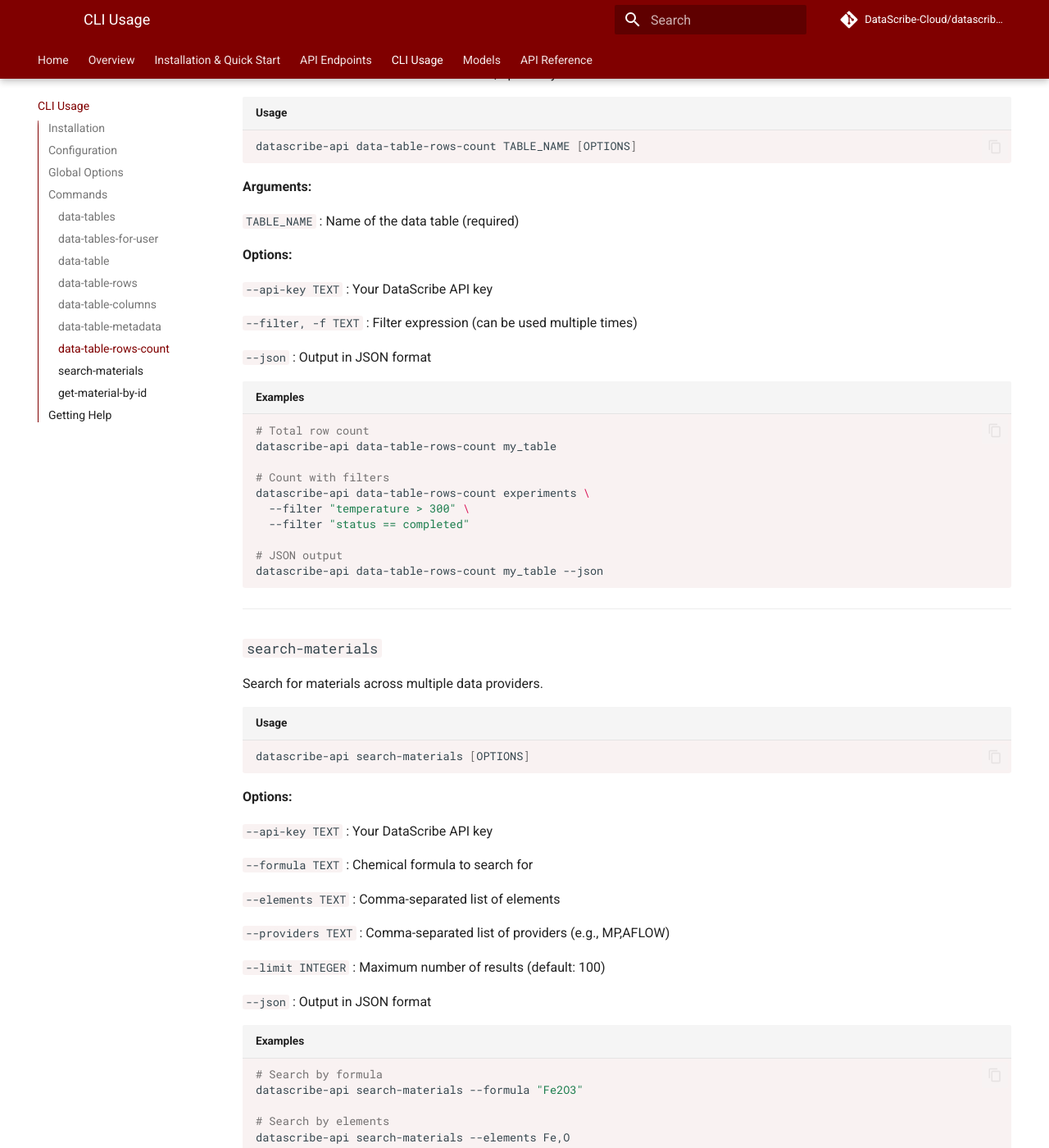
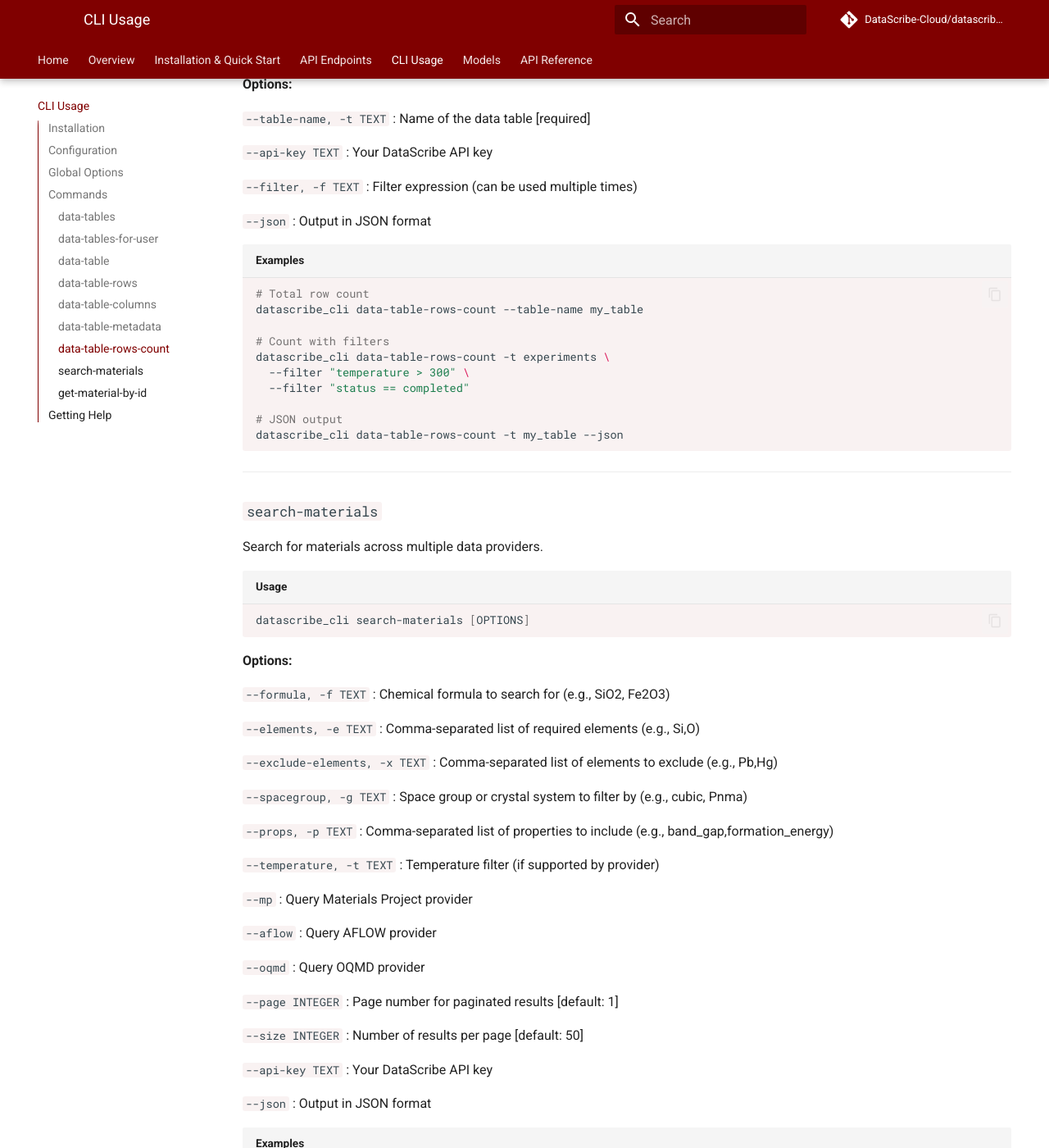
Before and after one commit to DataScribe-Cloud/datascribe_api, an MkDocs documentation site: the page built from docs/cli.md, in a window 1280 px wide and 1400 px high, scrolled down 5442 px. Shown: the whole window at 82% size. Built offline with MkDocs 1.6.1 and Material for MkDocs 9.7.7, drawn with Linux system fonts in a browser that asks for light colours; comment, search, counter and statistics services are not loaded; some of the changed text lies outside the part shown.

Commit message:
Refactor CLI commands and documentation

````diff
--- a/docs/cli.md
+++ b/docs/cli.md
@@ -21,7 +21,7 @@
 Alternatively, pass it with every command using `--api-key` (**not recommended!**):
 
 ```bash
-datascribe-api data-tables-for-user --api-key "your_api_key"
+datascribe_cli data-tables-for-user --api-key "your_api_key"
 ```
 
 ## Global Options
@@ -39,7 +39,7 @@
 List all available data tables (requires admin privileges).
 
 ```bash title="Usage"
-datascribe-api data-tables [OPTIONS]
+datascribe_cli data-tables [OPTIONS]
 ```
 
 **Options:**
@@ -52,13 +52,13 @@
 
 ```bash title="Examples"
 # Pretty-printed output
-datascribe-api data-tables
+datascribe_cli data-tables
 
 # JSON output
-datascribe-api data-tables --json
+datascribe_cli data-tables --json
 
 # With explicit API key
-datascribe-api data-tables --api-key "your_key"
+datascribe_cli data-tables --api-key "your_key"
 ```
 
 ---
@@ -68,7 +68,7 @@
 List all data tables owned by your user account.
 
 ```bash title="Usage"
-datascribe-api data-tables-for-user [OPTIONS]
+datascribe_cli data-tables-for-user [OPTIONS]
 ```
 
 **Options:**
@@ -81,10 +81,10 @@
 
 ```bash title="Examples"
 # List your tables
-datascribe-api data-tables-for-user
+datascribe_cli data-tables-for-user
 
 # JSON output
-datascribe-api data-tables-for-user --json > my_tables.json
+datascribe_cli data-tables-for-user --json > my_tables.json
 ```
 
 ---
@@ -94,15 +94,13 @@
 Retrieve rows from a specific data table.
 
 ```bash title="Usage"
-datascribe-api data-table TABLE_NAME [OPTIONS]
+datascribe_cli data-table [OPTIONS]
 ```
 
-**Arguments:**
+**Options:**
 
-`TABLE_NAME`
-    :   Name of the data table (required)
-
-**Options:**
+`--table-name, -t TEXT`
+    :   Name of the data table  [required]
 
 `--api-key TEXT`
     :   Your DataScribe API key
@@ -118,16 +116,16 @@
 
 ```bash title="Examples"
 # Get first 100 rows
-datascribe-api data-table my_experiments
+datascribe_cli data-table --table-name my_experiments
 
 # Get specific range
-datascribe-api data-table my_experiments --starting-row 1000 --num-rows 500
+datascribe_cli data-table --table-name my_experiments --starting-row 1000 --num-rows 500
 
 # Using short flags
-datascribe-api data-table my_experiments -s 0 -n 50
+datascribe_cli data-table -t my_experiments -s 0 -n 50
 
 # JSON output
-datascribe-api data-table my_experiments --json
+datascribe_cli data-table -t my_experiments --json
 ```
 
 ---
@@ -137,15 +135,16 @@
 Query table rows with advanced filtering and column selection.
 
 ```bash title="Usage"
-datascribe-api data-table-rows TABLE_NAME [OPTIONS]
+datascribe_cli data-table-rows [OPTIONS]
 ```
 
-**Arguments:**
+**Options:**
 
-`TABLE_NAME`
-    :   Name of the data table (required)
+`--table-name, -t TEXT`
+    :   Name of the data table  [required]
 
-**Options:**
+`--columns, -c TEXT`
+    :   Comma-separated list of columns  [required]
 
 `--api-key TEXT`
     :   Your DataScribe API key
@@ -172,25 +171,25 @@
 
 ```bash title="Examples"
 # Single filter
-datascribe-api data-table-rows experiments \
+datascribe_cli data-table-rows --table-name experiments \
   --filter "temperature > 300"
 
 # Multiple filters (AND logic)
-datascribe-api data-table-rows experiments \
+datascribe_cli data-table-rows --table-name experiments \
   --filter "temperature > 300" \
   --filter "pressure < 100" \
   --filter "element in Fe,Ni,Co"
 
 # Pattern matching
-datascribe-api data-table-rows materials \
+datascribe_cli data-table-rows --table-name materials \
   --filter "formula like %O3"
 
 # Null checks
-datascribe-api data-table-rows results \
+datascribe_cli data-table-rows --table-name results \
   --filter "error is null"
 
 # Complex query with pagination
-datascribe-api data-table-rows large_dataset \
+datascribe_cli data-table-rows --table-name large_dataset \
   --filter "year >= 2020" \
   --filter "status == completed" \
   --starting-row 1000 \
@@ -205,15 +204,13 @@
 Get column definitions and metadata for a data table.
 
 ```bash title="Usage"
-datascribe-api data-table-columns TABLE_NAME [OPTIONS]
+datascribe_cli data-table-columns [OPTIONS]
 ```
 
-**Arguments:**
+**Options:**
 
-`TABLE_NAME`
-    :   Name of the data table (required)
-
-**Options:**
+`--table-name, -t TEXT`
+    :   Name of the data table  [required]
 
 `--api-key TEXT`
     :   Your DataScribe API key
@@ -223,10 +220,10 @@
 
 ```bash title="Examples"
 # Show columns
-datascribe-api data-table-columns my_table
+datascribe_cli data-table-columns --table-name my_table
 
 # JSON output
-datascribe-api data-table-columns my_table --json
+datascribe_cli data-table-columns -t my_table --json
 ```
 
 ---
@@ -236,15 +233,13 @@
 Get complete metadata for a data table, including schema and timestamps.
 
 ```bash title="Usage"
-datascribe-api data-table-metadata TABLE_NAME [OPTIONS]
+datascribe_cli data-table-metadata [OPTIONS]
 ```
 
-**Arguments:**
+**Options:**
 
-`TABLE_NAME`
-    :   Name of the data table (required)
-
-**Options:**
+`--table-name, -t TEXT`
+    :   Name of the data table  [required]
 
 `--api-key TEXT`
     :   Your DataScribe API key
@@ -254,10 +249,10 @@
 
 ```bash title="Examples"
 # Show metadata
-datascribe-api data-table-metadata my_table
+datascribe_cli data-table-metadata --table-name my_table
 
 # JSON output
-datascribe-api data-table-metadata my_table --json
+datascribe_cli data-table-metadata -t my_table --json
 ```
 
 ---
@@ -267,15 +262,13 @@
 Get the total number of rows in a data table, optionally with filters.
 
 ```bash title="Usage"
-datascribe-api data-table-rows-count TABLE_NAME [OPTIONS]
+datascribe_cli data-table-rows-count [OPTIONS]
 ```
 
-**Arguments:**
+**Options:**
 
-`TABLE_NAME`
-    :   Name of the data table (required)
-
-**Options:**
+`--table-name, -t TEXT`
+    :   Name of the data table  [required]
 
 `--api-key TEXT`
     :   Your DataScribe API key
@@ -288,15 +281,15 @@
 
 ```bash title="Examples"
 # Total row count
-datascribe-api data-table-rows-count my_table
+datascribe_cli data-table-rows-count --table-name my_table
 
 # Count with filters
-datascribe-api data-table-rows-count experiments \
+datascribe_cli data-table-rows-count -t experiments \
   --filter "temperature > 300" \
   --filter "status == completed"
 
 # JSON output
-datascribe-api data-table-rows-count my_table --json
+datascribe_cli data-table-rows-count -t my_table --json
 ```
 
 ---
@@ -306,48 +299,69 @@
 Search for materials across multiple data providers.
 
 ```bash title="Usage"
-datascribe-api search-materials [OPTIONS]
+datascribe_cli search-materials [OPTIONS]
 ```
 
 **Options:**
 
+`--formula, -f TEXT`
+    :   Chemical formula to search for (e.g., SiO2, Fe2O3)
+
+`--elements, -e TEXT`
+    :   Comma-separated list of required elements (e.g., Si,O)
+
+`--exclude-elements, -x TEXT`
+    :   Comma-separated list of elements to exclude (e.g., Pb,Hg)
+
+`--spacegroup, -g TEXT`
+    :   Space group or crystal system to filter by (e.g., cubic, Pnma)
+
+`--props, -p TEXT`
+    :   Comma-separated list of properties to include (e.g., band_gap,formation_energy)
+
+`--temperature, -t TEXT`
+    :   Temperature filter (if supported by provider)
+
+`--mp`
+    :   Query Materials Project provider
+
+`--aflow`
+    :   Query AFLOW provider
+
+`--oqmd`
+    :   Query OQMD provider
+
+`--page INTEGER`
+    :   Page number for paginated results   [default: 1]
+
+`--size INTEGER`
+    :   Number of results per page   [default: 50]
+
 `--api-key TEXT`
     :   Your DataScribe API key
-
-`--formula TEXT`
-    :   Chemical formula to search for
-
-`--elements TEXT`
-    :   Comma-separated list of elements
-
-`--providers TEXT`
-    :   Comma-separated list of providers (e.g., MP,AFLOW)
-
-`--limit INTEGER`
-    :   Maximum number of results (default: 100)
 
 `--json`
     :   Output in JSON format
 
 ```bash title="Examples"
 # Search by formula
-datascribe-api search-materials --formula "Fe2O3"
+datascribe_cli search-materials --formula "Fe2O3"
 
 # Search by elements
-datascribe-api search-materials --elements Fe,O
+datascribe_cli search-materials --elements Fe,O
 
 # Search with specific providers
-datascribe-api search-materials \
+datascribe_cli search-materials \
   --formula "TiO2" \
-  --providers MP,AFLOW
+  --mp --aflow
 
 # Limit results
-datascribe-api search-materials \
+datascribe_cli search-materials \
   --elements Fe,Ni \
-  --limit 50
+  --size 50
 
 # JSON output
-datascribe-api search-materials \
+datascribe_cli search-materials \
   --formula "Fe2O3" \
   --json > iron_oxide_materials.json
 ```
@@ -359,39 +373,43 @@
 Retrieve specific materials by their unique identifiers.
 
 ```bash title="Usage"
-datascribe-api get-material-by-id IDS [OPTIONS]
+datascribe_cli get-material-by-id [OPTIONS]
 ```
-
-**Arguments:**
-
-`IDS`
-    :   Comma-separated list of material IDs (required)
 
 **Options:**
 
+`-i, --ids TEXT`
+    :   Material IDs to retrieve (e.g., mp-190, aflow:xxxx)  [required]
+
+`--api-key TEXT`
+    :   Your DataScribe API key  [env var: DATASCRIBE_API_TOKEN; required]
+
+`--mp`
+    :   Query Materials Project provider
+
+`--aflow`
+    :   Query AFLOW provider
+
 `--api-key TEXT`
     :   Your DataScribe API key
-
-`--providers TEXT`
-    :   Comma-separated list of providers
 
 `--json`
     :   Output in JSON format
 
 ```bash title="Examples"
 # Single material
-datascribe-api get-material-by-id mp-149
+datascribe_cli get-material-by-id --ids mp-149
 
 # Multiple materials
-datascribe-api get-material-by-id mp-149,mp-13,mp-22526
+datascribe_cli get-material-by-id --ids mp-149,mp-13,mp-22526
 
 # Specific providers
-datascribe-api get-material-by-id mp-149 \
-  --providers MP
+datascribe_cli get-material-by-id -i mp-149 \
+  --mp
 
 # JSON output
-datascribe-api get-material-by-id mp-149,mp-13 \
-  --providers MP \
+datascribe_cli get-material-by-id -i mp-149,mp-13 \
+  --mp \
   --json
 ```
 
@@ -403,9 +421,9 @@
 
 ```bash
 # General help
-datascribe-api --help
+datascribe_cli --help
 
 # Command-specific help
-datascribe-api data-table-rows --help
-datascribe-api search-materials --help
+datascribe_cli data-table-rows --help
+datascribe_cli search-materials --help
 ```
````
Also changed, not shown: README.md (+1 -1 lines), README_CLI.md (+39 -57 lines), docs/installation/cli.md (+12 -8 lines), 2 other files.
